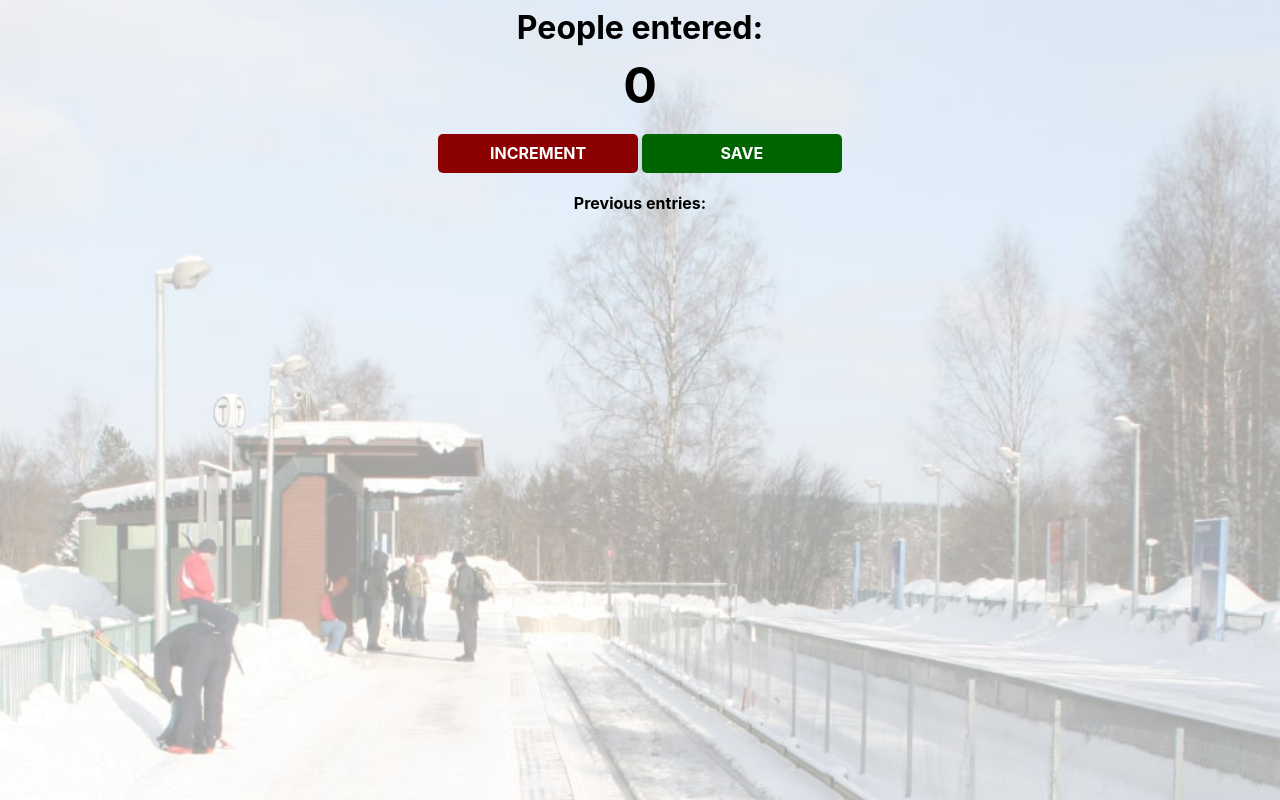
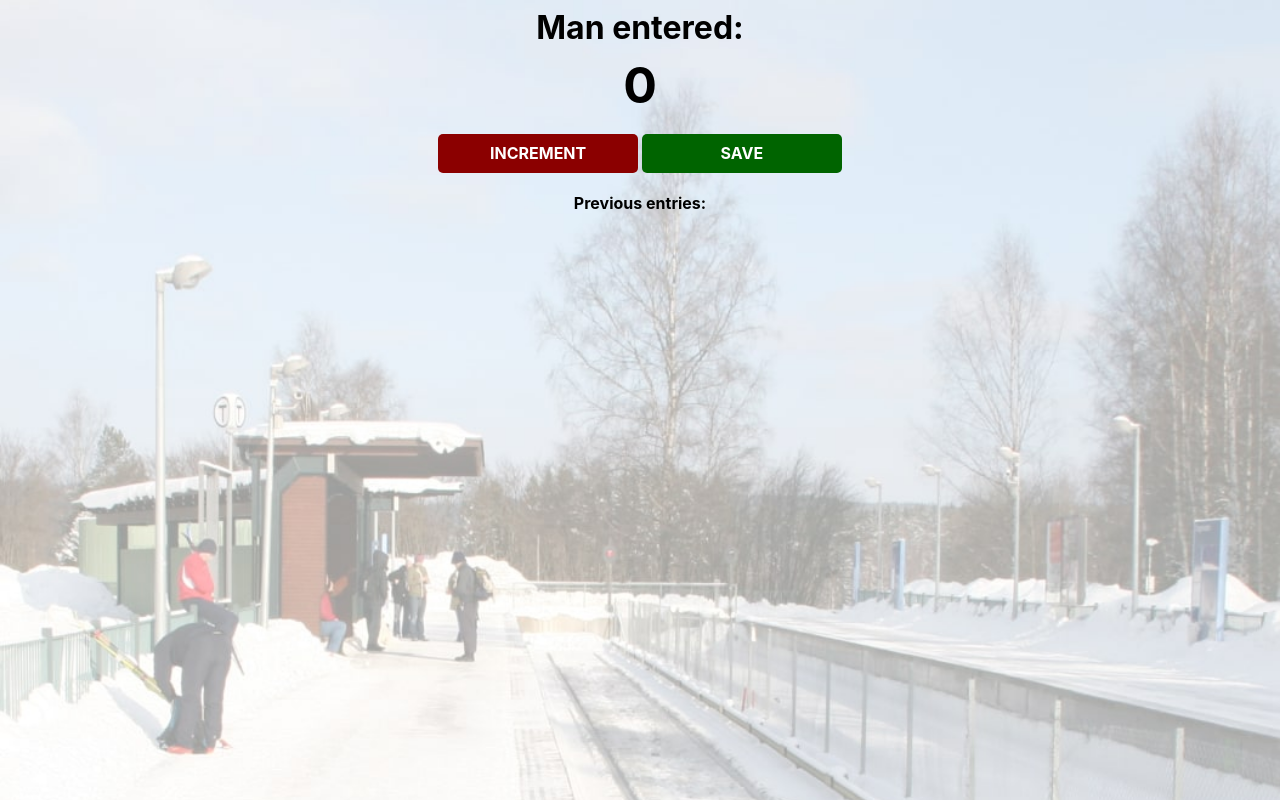
Before and after one commit to tassojib/passenger-counter, a plain HTML site: page index.html in a window 1280 px wide. Drawn offline with nearby package versions, Linux system fonts and the light colour scheme.

Commit message:
Update header text

```diff
--- a/index.html
+++ b/index.html
@@ -3,7 +3,7 @@
         <link rel="stylesheet" href="index.css">
     </head>
     <body>
-        <h1>People entered:</h1>
+        <h1>Man entered:</h1>
         <h2 id="count-el">0</h2>
         <button id="increment-btn" onclick="increment()">INCREMENT</button>
         <button id="save-btn" onclick="save()">SAVE</button>
```
